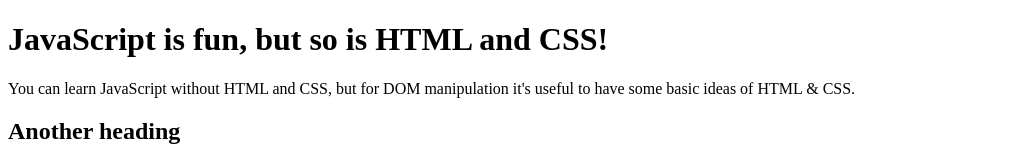
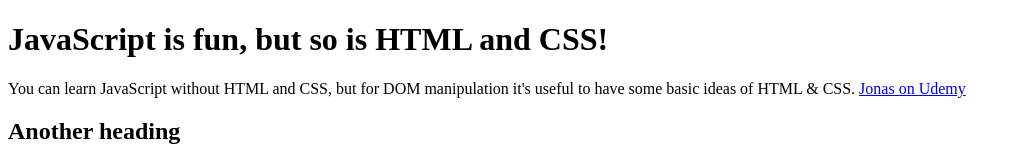
Before and after one commit to stacyp2006/JavaScriptPractice, a plain HTML site: page HTMLCSSSEC6/index.html in a window 1280 px wide. Shown: the top 162 px of the page, without its empty margins (0-1020 px from the left). Drawn offline with Linux system fonts and the light colour scheme.

Commit message:
Add anchor element with link

```diff
--- a/HTMLCSSSEC6/index.html
+++ b/HTMLCSSSEC6/index.html
@@ -10,6 +10,8 @@
     <p>
       You can learn JavaScript without HTML and CSS, but for DOM manipulation
       it's useful to have some basic ideas of HTML & CSS.
+
+      <a href="https: //www.udemy.com/user/jonasschmedtmann">Jonas on Udemy</a>
     </p>
     <h2>Another heading</h2>
     <p>Just another paragraph.</p>
```
